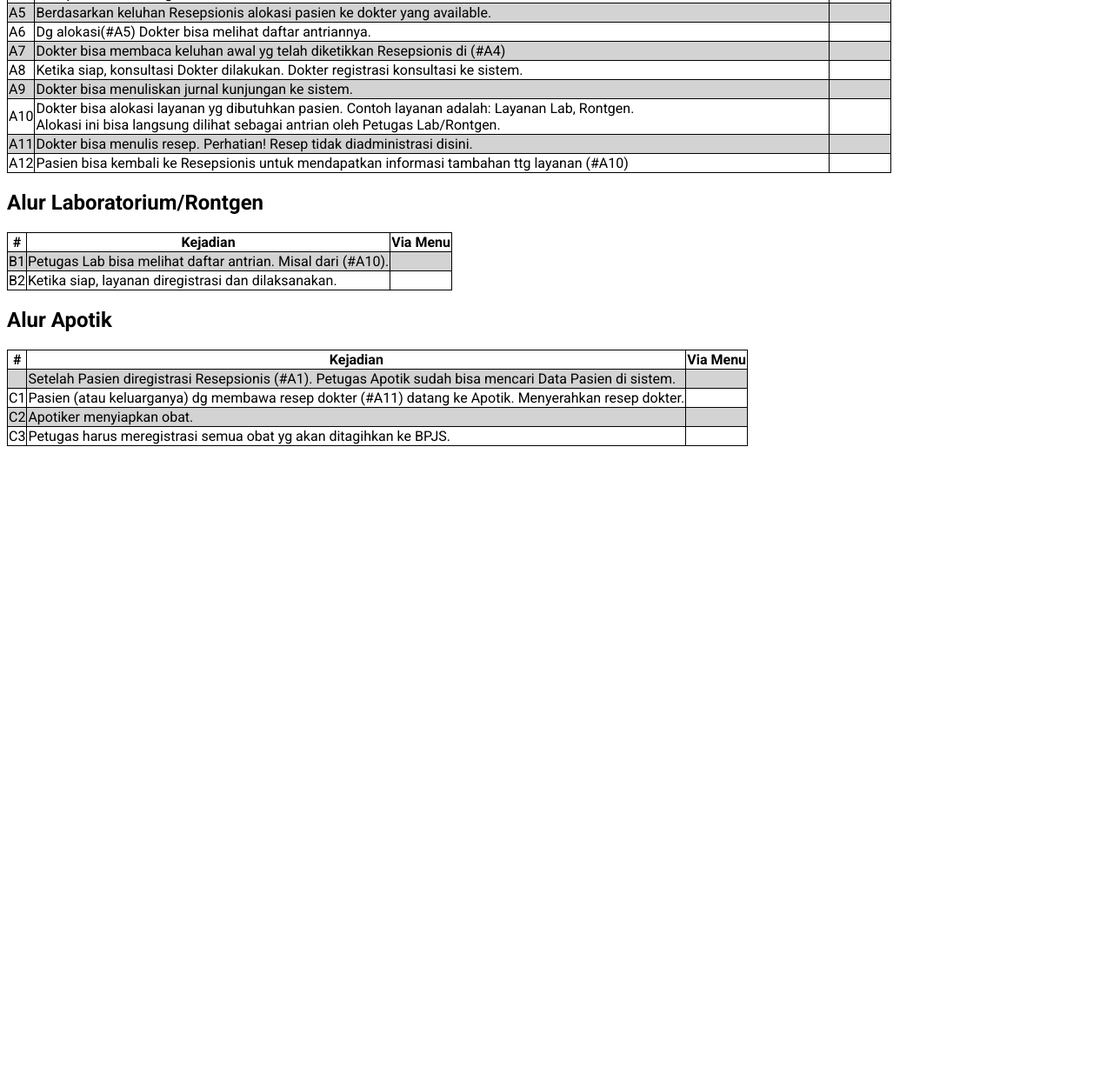
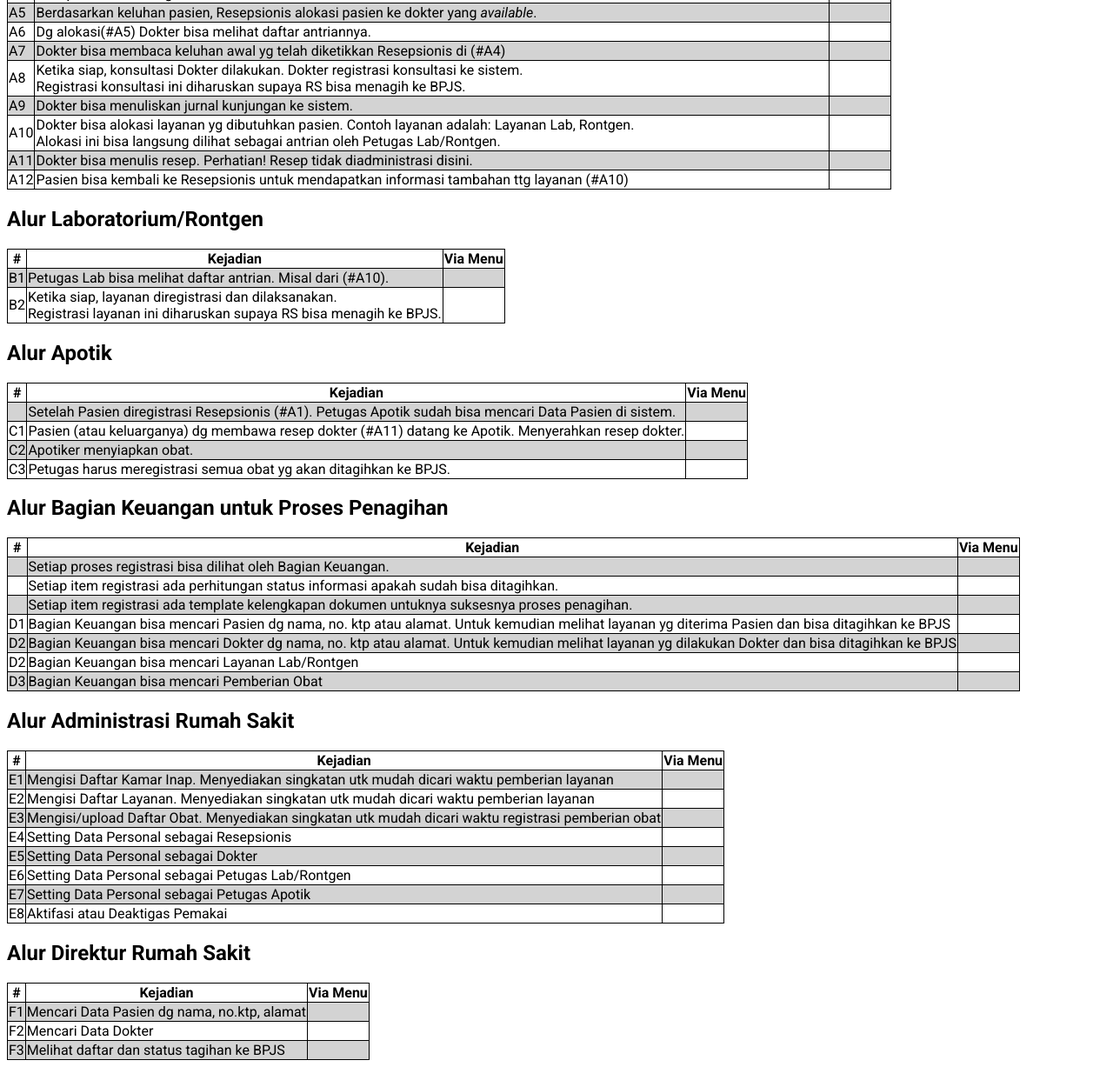
Before and after one commit to Azam-Aminuddin/AGM-HS-DESIGN, a plain HTML site: page alur_01.html in a window 1280 px wide. Shown: the part 508-1735 px from the top of the page at 87% size. Before the commit the page ends 1029 px from the top, so only its background shows below. Drawn offline with Linux system fonts and the light colour scheme.

Commit message:
Tambah Alur

```diff
--- a/alur_01.html
+++ b/alur_01.html
@@ -42,10 +42,11 @@ Jika tidak, sistem bisa memberikan <b>no-registrasi-singkat</b> untuk administra
 </td><td>&nbsp;</td></tr>
 <tr><td>A3</td><td>Kalau Pasien sudah terdaftar sebelumnya, dicari dalam sistem dg nama, no. ktp atau alamat</td><td>&nbsp;</td></tr>
 <tr><td>A4</td><td>Resepsionis mendengarkan dan menuliskan keluhan awal.</td><td>&nbsp;</td></tr>
-<tr><td>A5</td><td>Berdasarkan keluhan Resepsionis alokasi pasien ke dokter yang available.</td><td>&nbsp;</td></tr>
+<tr><td>A5</td><td>Berdasarkan keluhan pasien, Resepsionis alokasi pasien ke dokter yang <i>available</i>.</td><td>&nbsp;</td></tr>
 <tr><td>A6</td><td>Dg alokasi(#A5) Dokter bisa melihat daftar antriannya.</td><td>&nbsp;</td></tr>
 <tr><td>A7</td><td>Dokter bisa membaca keluhan awal yg telah diketikkan Resepsionis di (#A4)</td><td>&nbsp;</td></tr>
-<tr><td>A8</td><td>Ketika siap, konsultasi Dokter dilakukan. Dokter registrasi konsultasi ke sistem.</td><td>&nbsp;</td></tr>
+<tr><td>A8</td><td>Ketika siap, konsultasi Dokter dilakukan. Dokter registrasi konsultasi ke sistem.<br/>
+Registrasi konsultasi ini diharuskan supaya RS bisa menagih ke BPJS.</td><td>&nbsp;</td></tr>
 <tr><td>A9</td><td>Dokter bisa menuliskan jurnal kunjungan ke sistem.</td><td>&nbsp;</td></tr>
 <tr><td>A10</td><td>Dokter bisa alokasi layanan yg dibutuhkan pasien. Contoh layanan adalah: Layanan Lab, Rontgen.<br/>
 Alokasi ini bisa langsung dilihat sebagai antrian oleh Petugas Lab/Rontgen.</td><td>&nbsp;</td></tr>
@@ -58,7 +59,8 @@ Alokasi ini bisa langsung dilihat sebagai antrian oleh Petugas Lab/Rontgen.</td>
 <table>
 <tr><th>#</th><th>Kejadian</th><th>Via Menu</th></tr>
 <tr><td>B1</td><td>Petugas Lab bisa melihat daftar antrian. Misal dari (#A10).</td><td>&nbsp;</td></tr>
-<tr><td>B2</td><td>Ketika siap, layanan diregistrasi dan dilaksanakan.</td><td>&nbsp;</td></tr>
+<tr><td>B2</td><td>Ketika siap, layanan diregistrasi dan dilaksanakan.<br/>
+Registrasi layanan ini diharuskan supaya RS bisa menagih ke BPJS.</td><td>&nbsp;</td></tr>
 </table>
 
 
@@ -72,5 +74,43 @@ Alokasi ini bisa langsung dilihat sebagai antrian oleh Petugas Lab/Rontgen.</td>
 </table>
 
 
+<h2>Alur Bagian Keuangan untuk Proses Penagihan</h2>
+<table>
+<tr><th>#</th><th>Kejadian</th><th>Via Menu</th></tr>
+<tr><td>&nbsp;</td><td>Setiap proses registrasi bisa dilihat oleh Bagian Keuangan.</td><td>&nbsp;</td></tr>
+<tr><td>&nbsp;</td><td>Setiap item registrasi ada perhitungan status informasi apakah sudah bisa ditagihkan.</td><td>&nbsp;</td></tr>
+<tr><td>&nbsp;</td><td>Setiap item registrasi ada template kelengkapan dokumen untuknya suksesnya proses penagihan.</td><td>&nbsp;</td></tr>
+<tr><td>D1</td><td>Bagian Keuangan bisa mencari Pasien dg nama, no. ktp atau alamat.
+Untuk kemudian melihat layanan yg diterima Pasien dan bisa ditagihkan ke BPJS</td><td>&nbsp;</td></tr>
+<tr><td>D2</td><td>Bagian Keuangan bisa mencari Dokter dg nama, no. ktp atau alamat.
+Untuk kemudian melihat layanan yg dilakukan Dokter dan bisa ditagihkan ke BPJS</td><td>&nbsp;</td></tr>
+<tr><td>D2</td><td>Bagian Keuangan bisa mencari Layanan Lab/Rontgen</td><td>&nbsp;</td></tr>
+<tr><td>D3</td><td>Bagian Keuangan bisa mencari Pemberian Obat</td><td>&nbsp;</td></tr>
+</table>
+
+
+<h2>Alur Administrasi Rumah Sakit</h2>
+<table>
+<tr><th>#</th><th>Kejadian</th><th>Via Menu</th></tr>
+<tr><td>E1</td><td>Mengisi Daftar Kamar Inap. Menyediakan singkatan utk mudah dicari waktu pemberian layanan</td><td>&nbsp;</td></tr>
+<tr><td>E2</td><td>Mengisi Daftar Layanan. Menyediakan singkatan utk mudah dicari waktu pemberian layanan</td><td>&nbsp;</td></tr>
+<tr><td>E3</td><td>Mengisi/upload Daftar Obat. Menyediakan singkatan utk mudah dicari waktu registrasi pemberian obat</td><td>&nbsp;</td></tr>
+<tr><td>E4</td><td>Setting Data Personal sebagai Resepsionis</td><td>&nbsp;</td></tr>
+<tr><td>E5</td><td>Setting Data Personal sebagai Dokter</td><td>&nbsp;</td></tr>
+<tr><td>E6</td><td>Setting Data Personal sebagai Petugas Lab/Rontgen</td><td>&nbsp;</td></tr>
+<tr><td>E7</td><td>Setting Data Personal sebagai Petugas Apotik</td><td>&nbsp;</td></tr>
+<tr><td>E8</td><td>Aktifasi atau Deaktigas Pemakai</td><td>&nbsp;</td></tr>
+</table>
+
+
+<h2>Alur Direktur Rumah Sakit</h2>
+<table>
+<tr><th>#</th><th>Kejadian</th><th>Via Menu</th></tr>
+<tr><td>F1</td><td>Mencari Data Pasien dg nama, no.ktp, alamat</td><td>&nbsp;</td></tr>
+<tr><td>F2</td><td>Mencari Data Dokter</td><td>&nbsp;</td></tr>
+<tr><td>F3</td><td>Melihat daftar dan status tagihan ke BPJS</td><td>&nbsp;</td></tr>
+</table>
+
+
 </body>
 </html>
```
